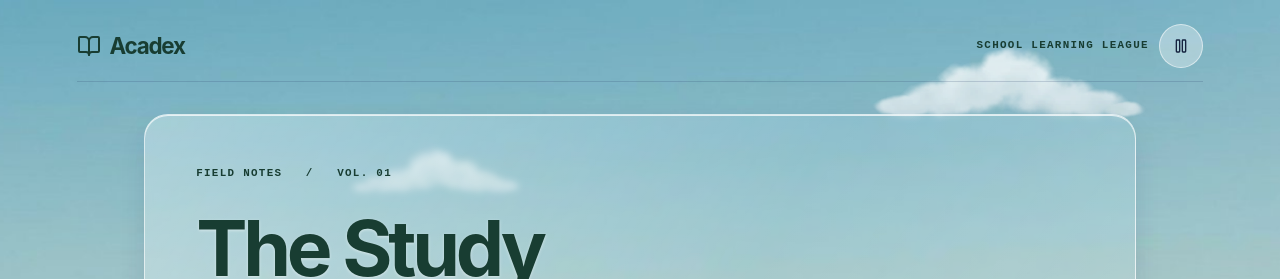
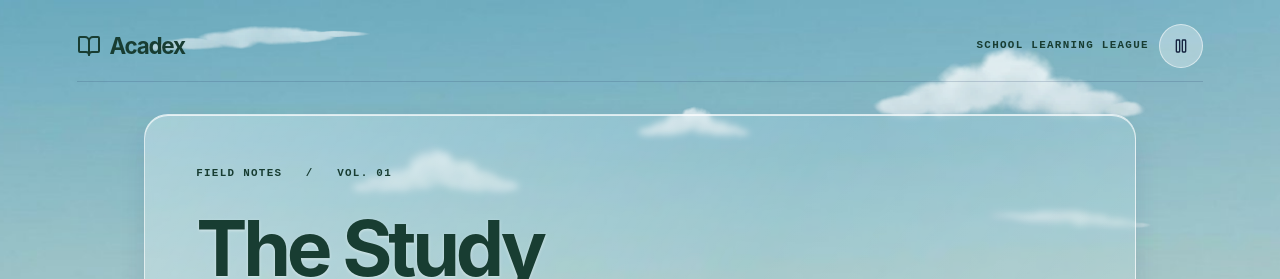
Before and after one commit to ashrafulislamisagoodboy-lgtm/acadex, a React (Vite) app: page /login in a window 1280 px wide. Shown: the top 279 px of the page. Built offline with nearby package versions, Linux system fonts and the light colour scheme; no server answers.

Commit message:
Add wisps and a small drifting cloud to the meadow sky
Co-authored-by: arena-agent <297053741+arena-agent@users.noreply.github.com>

```diff
--- a/src/components/Common/LiveWallpaper.tsx
+++ b/src/components/Common/LiveWallpaper.tsx
@@ -50,6 +50,9 @@ export default function LiveWallpaper({ children }: { children: ReactNode }) {
     <div className="live-wallpaper" aria-hidden="true" data-paused={paused || hidden}>
       <div className="meadow-scene">
         <MeadowWind paused={paused || hidden} />
+        <span className="meadow-cloud meadow-cloud--wisp" />
+        <span className="meadow-cloud meadow-cloud--horizon" />
+        <span className="meadow-cloud meadow-cloud--puff" />
         <span className="meadow-cloud meadow-cloud--far" />
         <span className="meadow-cloud meadow-cloud--near" />
         <span className="meadow-grass meadow-grass--far" />
--- a/src/glass.css
+++ b/src/glass.css
@@ -45,10 +45,16 @@ body { background: #1c2a47; }
 .meadow-cloud { position:absolute; left:0; aspect-ratio:488/164; background:url('/meadow-cloud.webp') center / contain no-repeat; }
 .meadow-cloud--far { width:clamp(110px,15vw,260px); top:18%; opacity:.58; transform:translateX(12vw) scaleX(-1); --cloud-facing:-1; }
 .meadow-cloud--near { width:clamp(160px,24vw,430px); top:5%; opacity:.82; transform:translateX(59vw); --cloud-facing:1; }
+.meadow-cloud--wisp { width:clamp(96px,18vw,290px); aspect-ratio:8; top:3%; opacity:.65; background-image:url('/meadow-wisp.webp'); transform:translateX(8vw); --cloud-facing:1; }
+.meadow-cloud--horizon { width:clamp(80px,13vw,210px); aspect-ratio:8; top:26%; opacity:.52; background-image:url('/meadow-wisp.webp'); transform:translateX(68vw) scaleX(-1); --cloud-facing:-1; }
+.meadow-cloud--puff { width:clamp(75px,10vw,155px); top:13%; opacity:.74; transform:translateX(42vw); --cloud-facing:1; }
 .meadow-grass { position:absolute; inset:auto -30px 0; background:url('/meadow-blades.webp') repeat-x left bottom / auto 100%; transform-origin:center bottom; }
 .meadow-grass--far { height:clamp(64px,12vh,130px); opacity:.72; background-position-x:147px; }
 .meadow-grass--near { height:clamp(84px,16vh,175px); }
 @media (prefers-reduced-motion:no-preference) {
+  .meadow-cloud--wisp { animation:cloud-drift 122s linear -25s infinite; }
+  .meadow-cloud--horizon { animation:cloud-drift 165s linear -125s infinite; }
+  .meadow-cloud--puff { animation:cloud-drift 109s linear -53s infinite; }
   .meadow-cloud--far { animation:cloud-drift 140s linear -45s infinite; }
   .meadow-cloud--near { animation:cloud-drift 95s linear -64s infinite; }
   .meadow-grass--far { animation:grass-breeze 4.9s ease-in-out -2s infinite alternate; }
```
Also changed, not shown: public/meadow-wisp.webp (added).
